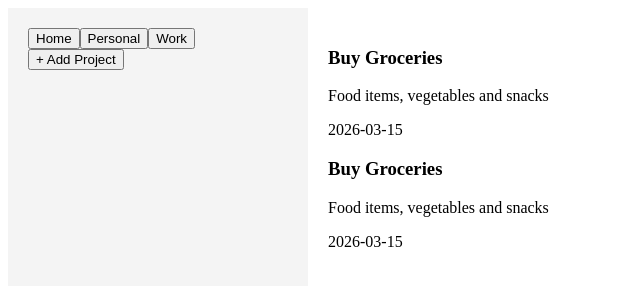
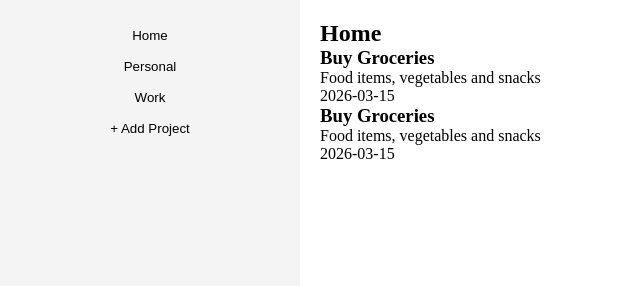
Before and after one commit to wolfieslab/Todo-app, a website built with webpack: page src/index.html in a window 1280 px wide. Shown: the whole page, without its empty margins (0-640 px from the left). Built offline with nearby package versions, Linux system fonts and the light colour scheme.

Commit message:
feat: render project title in todos section and flex project list

```diff
--- a/modules/ui.js
+++ b/modules/ui.js
@@ -24,6 +24,12 @@ export function renderTodos(project) {
     const list = document.getElementById("todos");
     list.innerHTML = "";
 
+    const heading = document.createElement("h2");
+    heading.classList.add("heading");
+    heading.textContent = project.name;
+
+    list.appendChild(heading);
+
     project.getTodos().forEach((todo, index) => {
         const item = document.createElement("div");
         item.classList.add("todo");
--- a/src/styles.css
+++ b/src/styles.css
@@ -1,3 +1,11 @@
+*,
+*::after,
+*::before {
+    margin: 0;
+    padding: 0;
+    box-sizing: border-box;
+}
+
 #app {
     display: grid;
     grid-template-columns: 300px 1fr;
@@ -5,6 +13,8 @@
 }
 
 #projects {
+    display: flex;
+    flex-direction: column;
     background: #f4f4f4;
     padding: 20px;
 }
@@ -12,3 +22,14 @@
 #todos {
     padding: 20px;
 }
+
+#projects button {
+    border: none;
+    background: transparent;
+    width: 100%;
+    padding: 8px 0;
+}
+
+#projects button:hover {
+    background-color: rgba(0, 0, 0, 0.1);
+}
```
